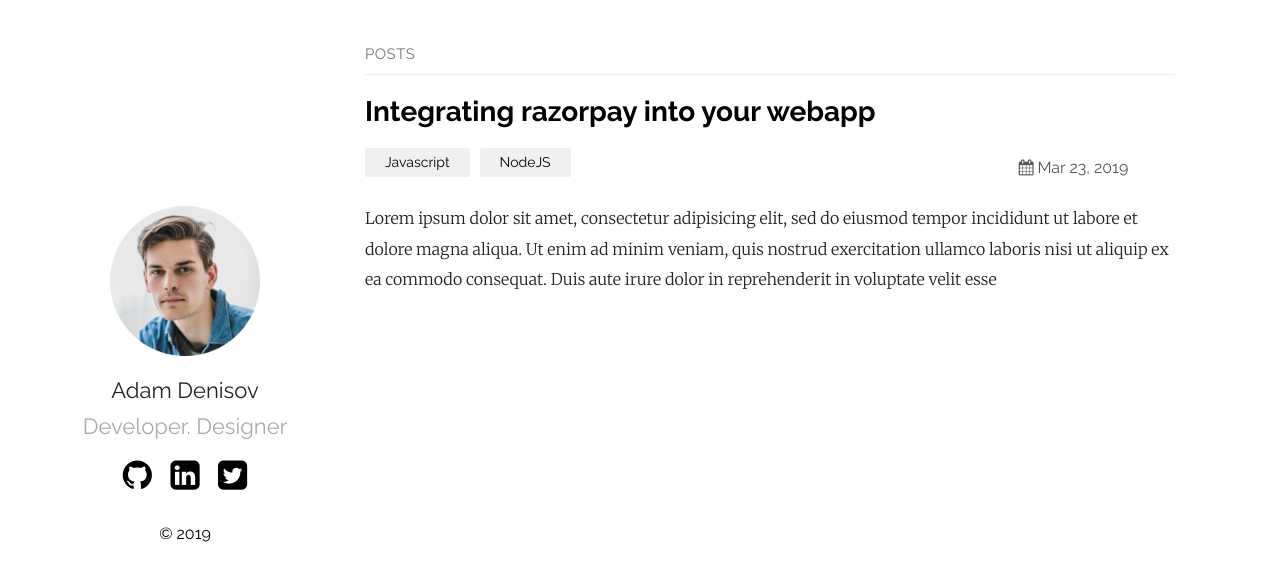
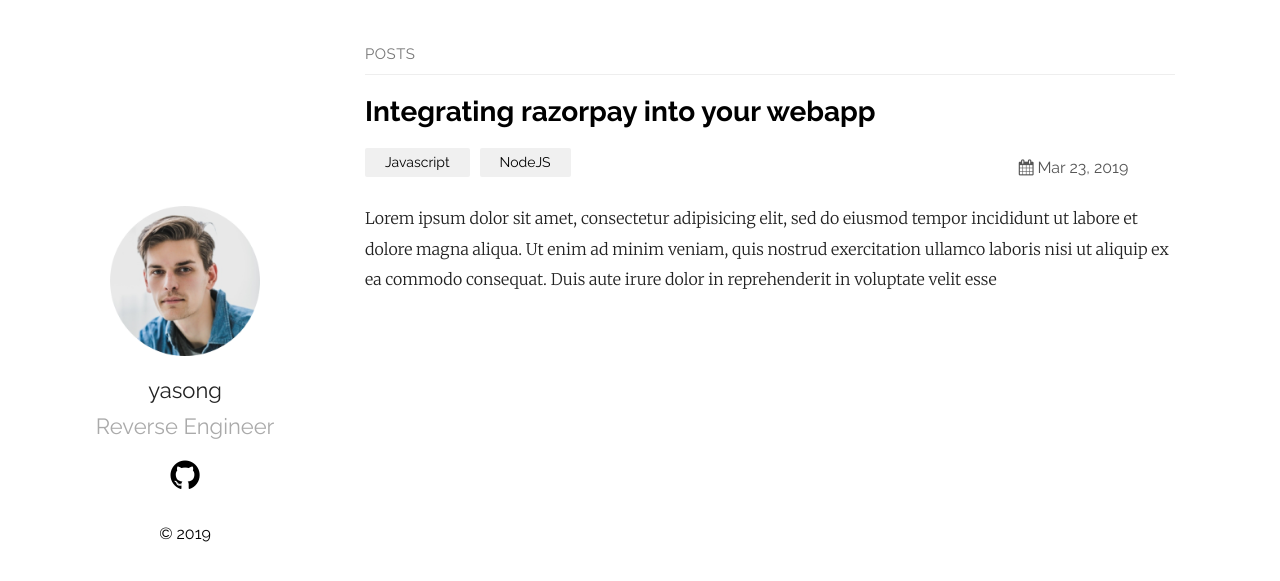
Before and after one commit to yasong/yasong.github.io, a Jekyll site: the page built from index.md, in a window 1280 px wide. Shown: the top 581 px of the page. Built offline with Jekyll 4.4.1, drawn with Linux system fonts in a browser that asks for light colours.

Commit message:
Update _config.yml

```diff
--- a/_config.yml
+++ b/_config.yml
@@ -1,10 +1,8 @@
-title: Your awesome title
-author: GitHub User
-email: your-email@domain.com
+title: My Blog
+author: yasong
+email: yasongkangkang@gmail.com
 description: > # this means to ignore newlines until "show_exerpts:"
-  Write an awesome description for your new site here. You can edit this
-  line in _config.yml. It will appear in your document head meta (for
-  Google search results) and in your feed.xml site description.
+  Welcome to my blog
 show_excerpts: true # set to true to show excerpts on the homepage
 
 # Minima date format
@@ -12,16 +10,16 @@ show_excerpts: true # set to true to show excerpts on the homepage
 sass:
   sass_dir: _sass
 plainwhite:
-  name: Adam Denisov
-  tagline: Developer. Designer
+  name: yasong
+  tagline: Reverse Engineer
   date_format: "%b %-d, %Y"
   sitemap: true # set to true to generate sitemap.xml content
 
   # generate social links in footer
   social_links:
-    twitter: thelehhman
-    github:  thelehhman
-    linkedIn: in/thelehhman
+    twitter:
+    github:  yasong
+    linkedIn:
     rss: rss
     # dribbble: jekyll
     # facebook: jekyll
```
